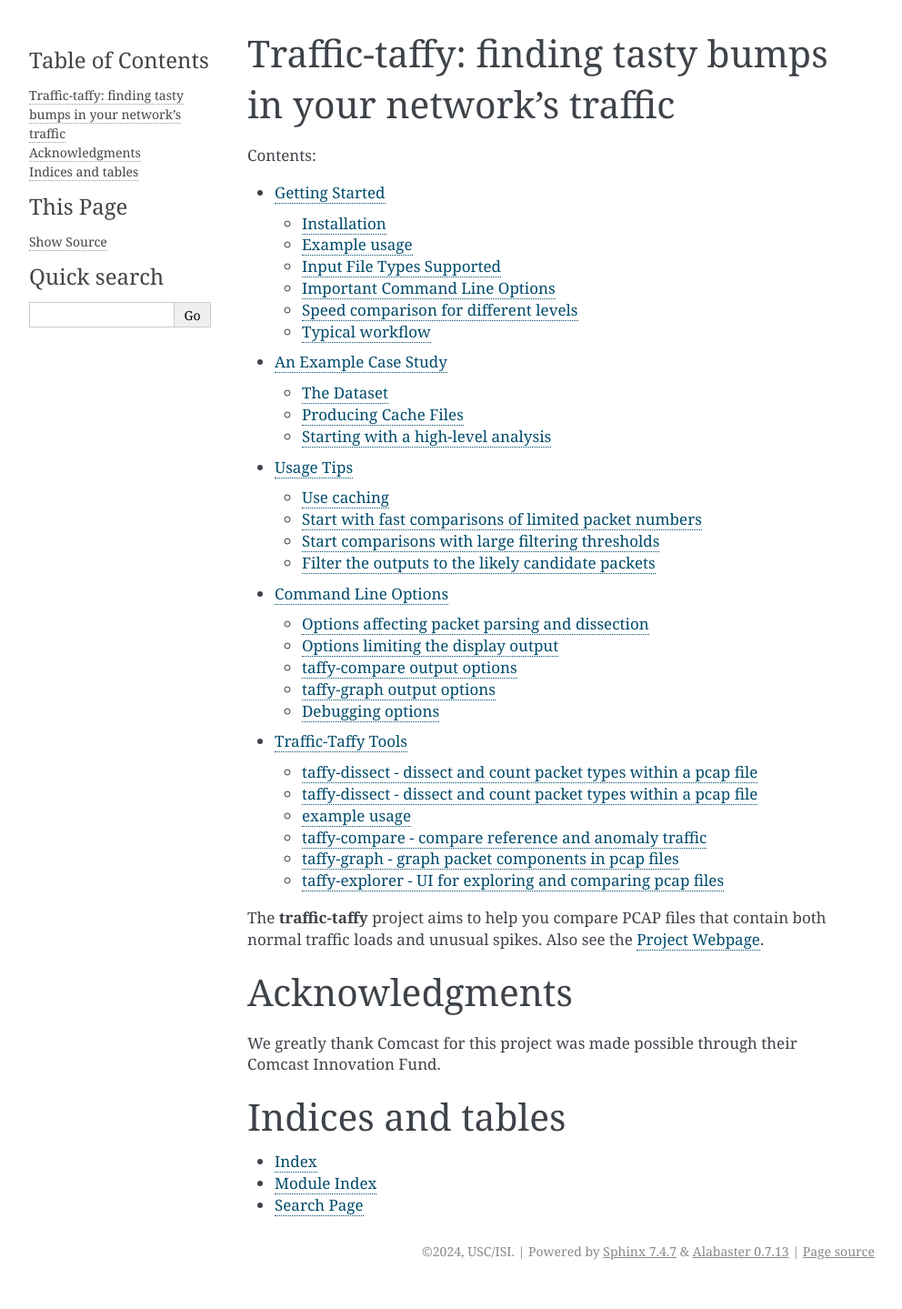
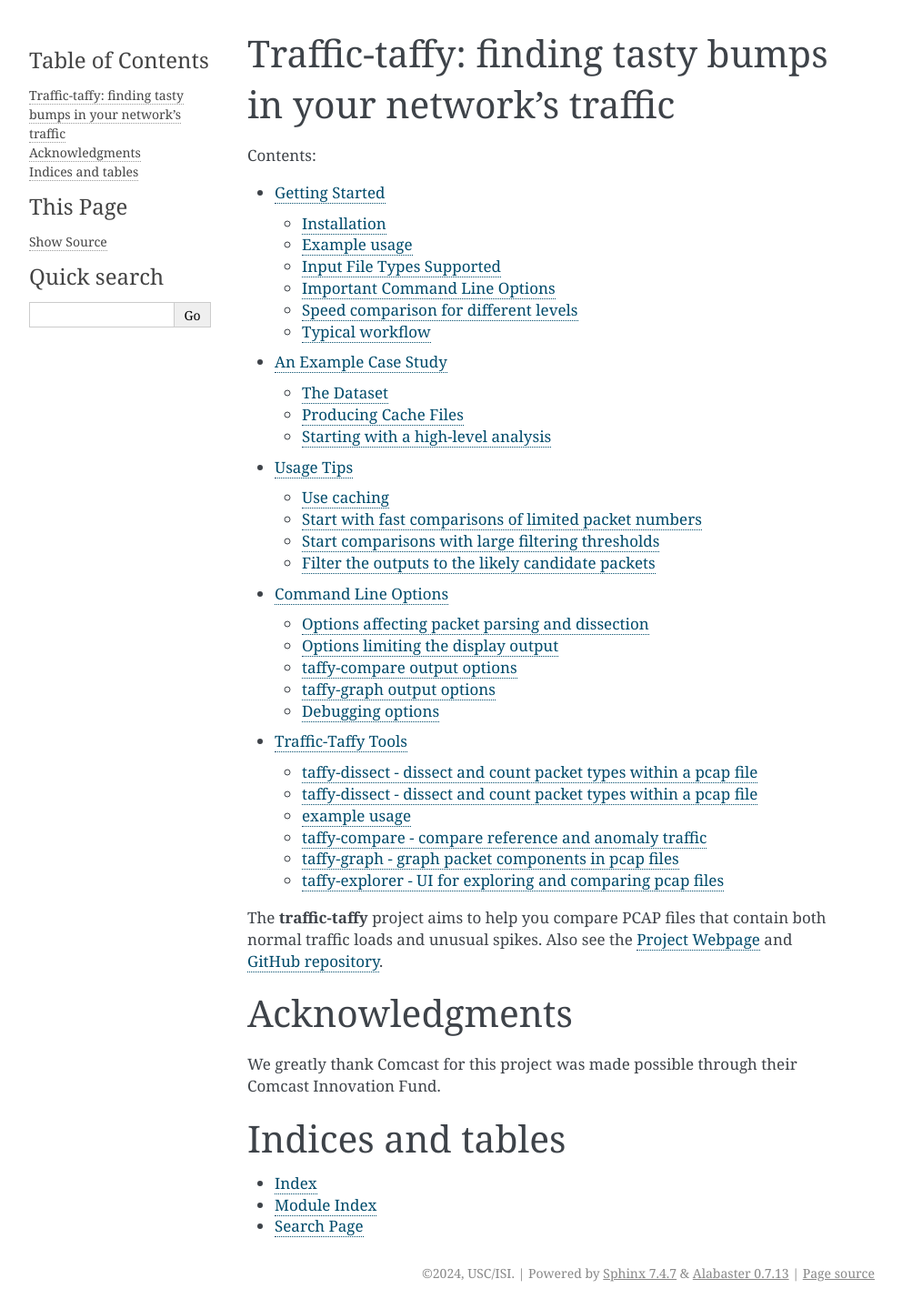
Before and after one commit to traffic-taffy/traffic-taffy, a Sphinx documentation site: the page built from docs/index.rst, in a window 1280 px wide. Shown: the whole page at 91% size, without its empty margins (148-1140 px from the left). Built offline with Sphinx 7.4.7, drawn with Linux system fonts in a browser that asks for light colours; before the commit the page ends 1415 px from its top, so only the background shows below that.

Commit message:
link to project website and github

```diff
--- a/docs/index.rst
+++ b/docs/index.rst
@@ -18,7 +18,8 @@ Traffic-taffy: finding tasty bumps in your network's traffic
 
 The **traffic-taffy** project aims to help you compare PCAP files that
 contain both normal traffic loads and unusual spikes.  Also see the
-`Project Webpage <https://traffic-taffy.github.io/>`_.
+`Project Webpage <https://traffic-taffy.github.io/>`_ and `GitHub
+repository <https://github.com/traffic-taffy/traffic-taffy>`_.
 
 Acknowledgments
 ===============
```
